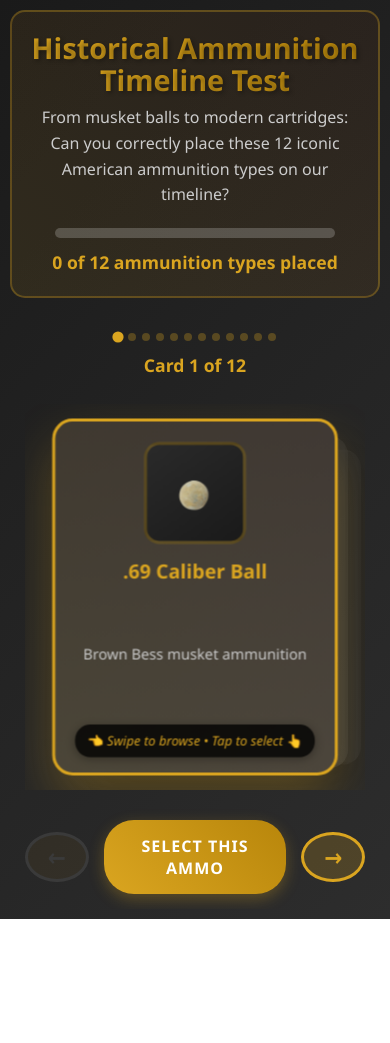
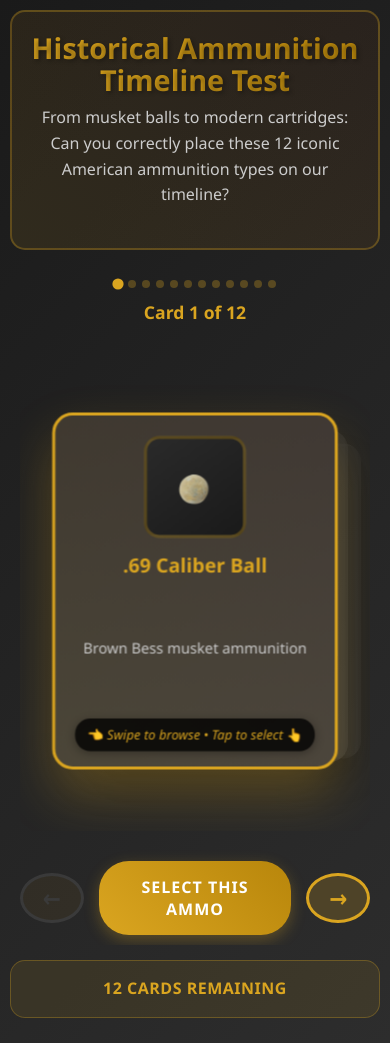
Before and after one commit to andrejanev96/firearms-timeline-test, a React (Vite) app: page / in a window 390 px wide. Before the commit the page ends 919 px from the top, so only its background shows below. Built offline with nearby package versions, Linux system fonts and the light colour scheme.

Commit message:
improved mobile experience

```diff
--- a/src/App.css
+++ b/src/App.css
@@ -355,7 +355,7 @@
 /* MOBILE CARD STACK - COMPLETELY NEW */
 .mobile-card-container {
   padding: 15px;
-  min-height: 70vh;
+  min-height: 75vh;
   display: flex;
   flex-direction: column;
   position: relative;
@@ -402,6 +402,7 @@
   align-items: center;
   justify-content: center;
   margin: 10px 0;
+  min-height: 380px;
   height: 380px;
   perspective: 1000px;
   touch-action: pan-y pinch-zoom;
@@ -535,6 +536,25 @@
   position: relative;
 }
 
+/* Cards Remaining Container */
+.cards-remaining-container {
+  padding: 15px;
+  text-align: center;
+  background: rgba(218, 165, 32, 0.1);
+  border: 1px solid rgba(218, 165, 32, 0.3);
+  border-radius: 15px;
+  margin: 15px 0;
+}
+
+.cards-remaining-text {
+  color: #daa520;
+  font-size: 1rem;
+  font-weight: 600;
+  margin: 0;
+  text-transform: uppercase;
+  letter-spacing: 0.5px;
+}
+
 .nav-btn {
   width: 60px;
   height: 60px;
@@ -648,7 +668,8 @@
   align-items: center;
   justify-content: center;
   gap: 15px;
-  padding: 0 80px 0 80px;
+  padding: 0 15px;
+  margin-left: 30px;
 }
 
 .selected-ammo-image {
@@ -1512,11 +1533,14 @@
 
 @media (max-width: 480px) {
   .mobile-card-container {
-    padding: 15px;
+    padding: 10px;
+    min-height: 80vh;
   }
 
   .card-stack {
-    height: 400px;
+    min-height: 380px;
+    height: 380px;
+    flex-shrink: 0;
   }
 
   .stacked-card {
@@ -1557,7 +1581,8 @@
   .selected-ammo-info {
     flex-direction: column;
     gap: 10px;
-    padding: 0 60px 0 60px;
+    padding: 0 15px;
+    margin-left: 20px;
   }
 
   .selected-ammo-text {
--- a/src/App.jsx
+++ b/src/App.jsx
@@ -760,7 +760,8 @@
             From musket balls to modern cartridges: Can you correctly place these 12 iconic American ammunition types on our timeline?
           </p>
 
-          {/* Progress Bar */}
+          {/* Progress Bar - Desktop Only */}
+          {!gameState.isMobile && (
             <div className="progress-container">
               <div className="progress-bar">
                 <div
@@ -769,13 +770,15 @@
                 />
               </div>
               <p className="progress-text">
-              {totalPlaced} of 12 ammunition types placed
+                {gameState.bank.length} card{gameState.bank.length !== 1 ? 's' : ''} remaining
               </p>
             </div>
+          )}
         </header>
 
         {/* Mobile Card Stack Interface */}
         {gameState.isMobile ? (
+          <>
             <MobileCardStack
               ammunition={gameState.bank}
               onAmmoSelect={handleAmmoSelect}
@@ -783,6 +786,15 @@
               selectedAmmo={gameState.selectedAmmo}
               showTimeline={gameState.showMobileTimeline}
             />
+            {/* Cards Remaining Counter - Below Card Stack */}
+            {!gameState.showMobileTimeline && gameState.bank.length > 0 && (
+              <div className="cards-remaining-container">
+                <p className="cards-remaining-text">
+                  {gameState.bank.length} card{gameState.bank.length !== 1 ? 's' : ''} remaining
+                </p>
+              </div>
+            )}
+          </>
         ) : (
           <>
             {/* Desktop: Ammunition Bank */}
```
Lines whose indentation alone changed are shown as unchanged.
